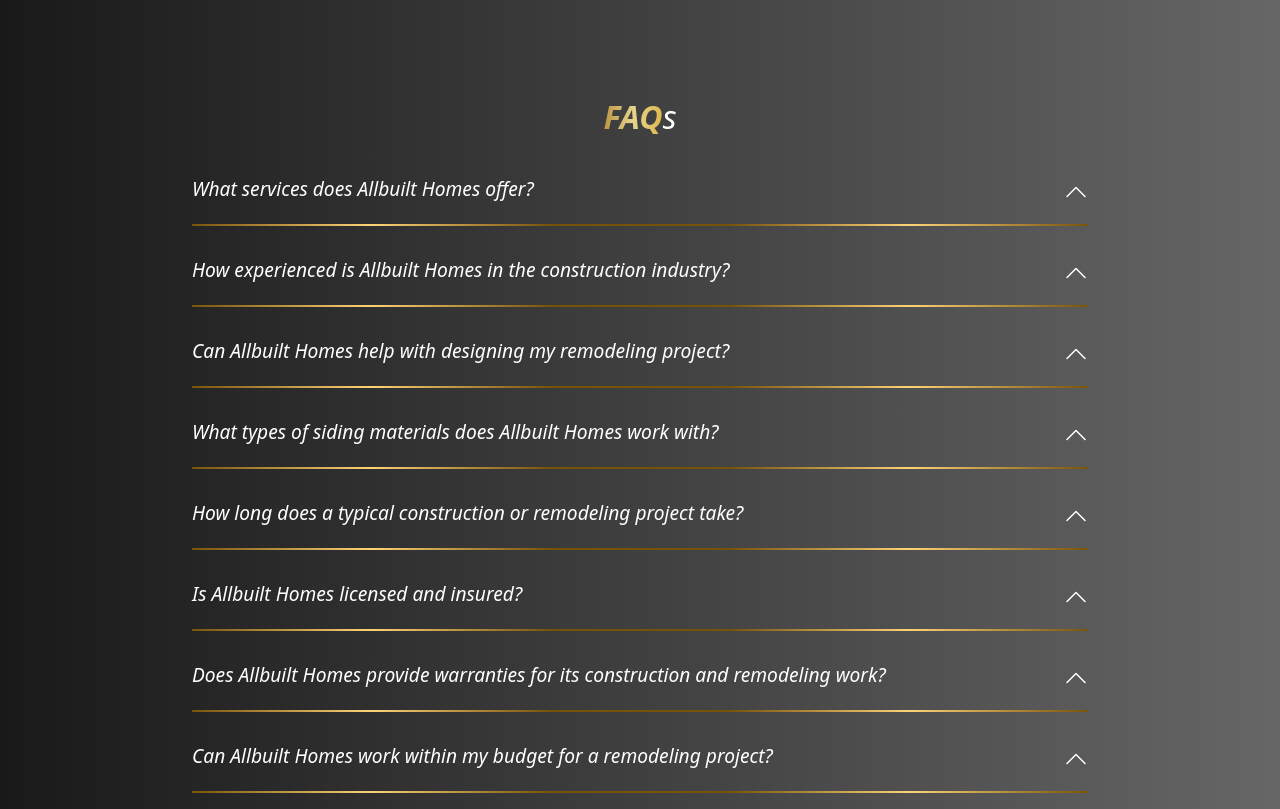
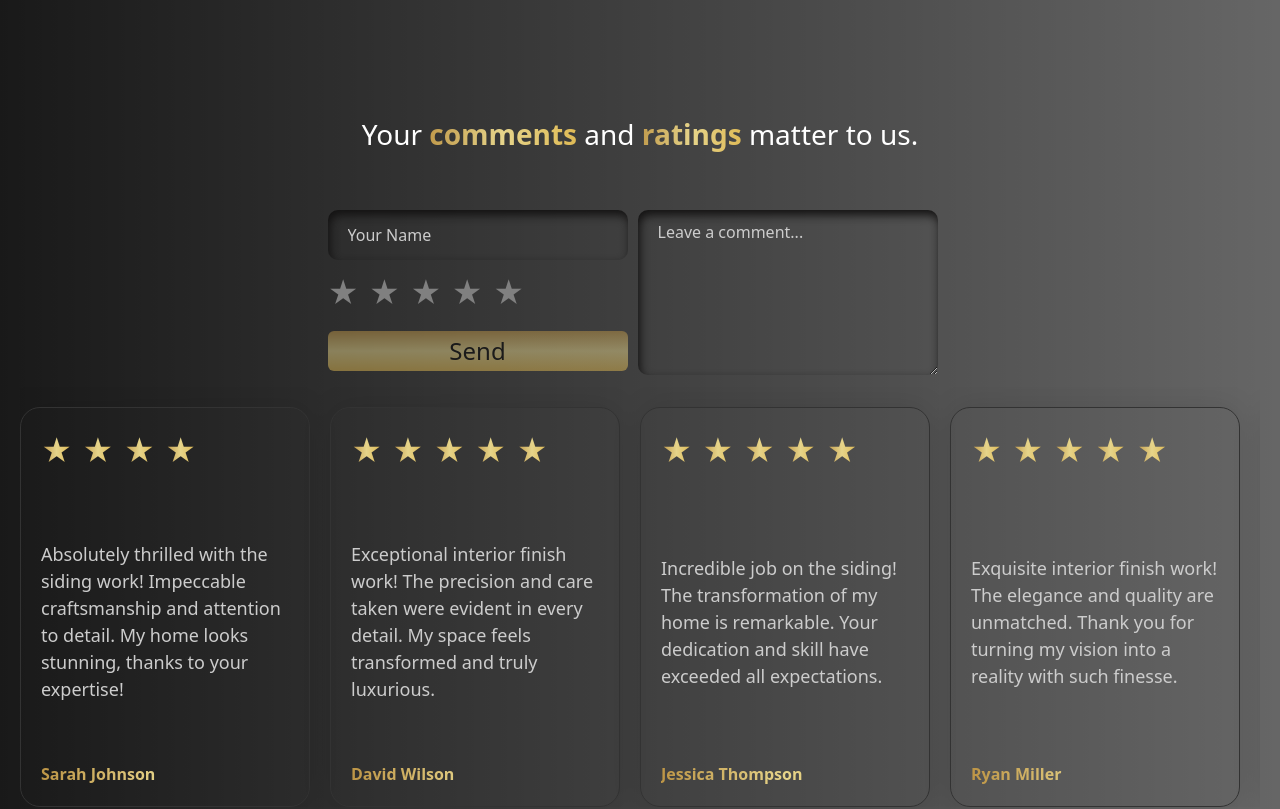
Before and after one commit to 1stIndominus/Construction, a React (Create React App) app: page / in a window 1280 px wide. Shown: the part 4164-4973 px from the top of the page. Built offline with nearby package versions, Linux system fonts and the light colour scheme.

Commit message:
adding rate block

```diff
--- /dev/null
+++ b/src/apis/commentsData.js
@@ -0,0 +1,34 @@
+const commentsData = [
+  {
+    id: 1,
+    rating: 4,
+    comment: "Absolutely thrilled with the siding work! Impeccable craftsmanship and attention to detail. My home looks stunning, thanks to your expertise!",
+    name: "Sarah Johnson"
+  },
+  {
+    id: 2,
+    rating: 5,
+    comment: "Exceptional interior finish work! The precision and care taken were evident in every detail. My space feels transformed and truly luxurious.",
+    name: "David Wilson"
+  },
+  {
+    id: 3,
+    rating: 5,
+    comment: "Incredible job on the siding! The transformation of my home is remarkable. Your dedication and skill have exceeded all expectations.",
+    name: "Jessica Thompson"
+  },
+  {
+    id: 4,
+    rating: 5,
+    comment: "Exquisite interior finish work! The elegance and quality are unmatched. Thank you for turning my vision into a reality with such finesse.",
+    name: "Ryan Miller"
+  },
+  {
+    id: 5,
+    rating: 4,
+    comment: "Outstanding siding work! The results speak volumes about your professionalism and expertise. My home has never looked better. Thank you!",
+    name: "Olivia Anderson"
+  }
+];
+
+export default commentsData;
--- a/src/apis/fetchData.js
+++ b/src/apis/fetchData.js
@@ -5,16 +5,13 @@
 const URI_API = `https://api.telegram.org/bot${TELEGRAM_TOKEN}/sendMessage`;
 
 export const postDataFromInputsToTelegram = (
-  values
+  message
 ) => {
-  const { userName, email, question } = values
-  const USER_DATA_MESSAGE = `UserName: ${userName}\nEmail: ${email}\nQuestion: ${question}`;
-
   try {
     Axios.post(URI_API, {
       chat_id: TELEGRAM_CHAT_ID,
       parse_mode: "html",
-      text: USER_DATA_MESSAGE,
+      text: message,
     });
   } catch (error) {
     console.log(error);
--- /dev/null
+++ b/src/components/card/CommentCard.jsx
@@ -0,0 +1,13 @@
+import React from 'react';
+import { StarRating } from "../../components/starRate/StarRating";
+import './commentCard.scss';
+
+export const Card = ({ rating, comment, name }) => {
+  return (
+    <div className="cards">
+      <StarRating totalStars={rating} onRate={() => {}} active={true} />
+      <div className="cards__comment">{comment}</div>
+      <span className="about__content--me-highlight">{name}</span>
+    </div>
+  );
+};
--- /dev/null
+++ b/src/components/card/commentCard.scss
@@ -0,0 +1,26 @@
+@import "../../utils/vars";
+@import "../../utils/mixins.scss";
+
+.cards {
+  display: flex;
+  flex-direction: column;
+  justify-content: space-between;
+  width: 300px;
+  height: 400px;
+  border: 1px solid var(--grey-dark);
+  border-radius: 20px;
+  padding: 20px;
+  box-shadow: 0 0 30px rgba(0, 0, 0, 0.1);
+
+  @include onDesktop {
+    width: 290px;
+  }
+
+  &__comment {
+    margin-top: 10px;
+    display: flex;
+    flex-wrap: wrap;
+    color: var(--grey-light);
+    font-size: 18px;
+  }
+}
--- a/src/components/form/FormWithFormik.jsx
+++ b/src/components/form/FormWithFormik.jsx
@@ -17,7 +17,10 @@
 
   const onSubmit = (values, { resetForm }) => {
     console.log("values", values);
-    postDataFromInputsToTelegram(values);
+    const { userName, email, question } = values
+    const USER_DATA_MESSAGE = `UserName: ${userName}\nEmail: ${email}\nQuestion: ${question}`;
+
+    postDataFromInputsToTelegram(USER_DATA_MESSAGE);
     resetForm();
     if (textareaRef.current) {
       textareaRef.current.value = "";
--- /dev/null
+++ b/src/components/starRate/StarRating.jsx
@@ -0,0 +1,28 @@
+import React, {useState} from 'react';
+import './starRating.scss';
+
+export const StarRating = ({ totalStars, onRate, active }) => {
+  const [rating, setRating] = useState(0);
+
+  const handleClick = (value) => {
+    setRating(value);
+    onRate(value);
+  };
+
+  return (
+    <div className="stars">
+      {[...Array(totalStars)].map((_, index) => {
+        const ratingValue = index + 1;
+        return (
+          <span
+            key={index}
+            className={`stars__star ${ratingValue <= rating ? 'about__content--me-highlight' : active ? 'about__content--me-highlight' : ''}`}
+            onClick={() => handleClick(ratingValue)}
+          >
+            ★
+          </span>
+        );
+      })}
+    </div>
+  );
+};
--- /dev/null
+++ b/src/components/starRate/starRating.scss
@@ -0,0 +1,14 @@
+.stars {
+  display: flex;
+  gap: 10px;
+
+  &__star {
+    cursor: pointer;
+    font-size: 30px;
+    color: grey;
+
+    &__active {
+      color: gold;
+    }
+  }
+}
--- /dev/null
+++ b/src/features/rating/CardList.jsx
@@ -0,0 +1,23 @@
+import React from "react";
+import commentsData from "../../apis/commentsData";
+import {Card} from '../../components/card/CommentCard'
+import "./cardList.scss";
+
+const CardList = () => {
+  return (
+    <div className="list">
+      <div className="list__card">
+          {commentsData.map((card) => (
+            <Card
+              key={card.id}
+              rating={card.rating}
+              comment={card.comment}
+              name={card.name}
+            />
+          ))}
+      </div>
+    </div>
+  );
+};
+
+export default CardList;
--- /dev/null
+++ b/src/features/rating/Rate.jsx
@@ -0,0 +1,87 @@
+import React, { useState, useCallback } from "react";
+import { postDataFromInputsToTelegram } from "../../apis/fetchData";
+import { StarRating } from "../../components/starRate/StarRating";
+import CardList from "./CardList";
+import "./rate.scss";
+
+const RatingWithComment = () => {
+  const [comment, setComment] = useState("");
+  const [rating, setRating] = useState(0);
+  const [name, setName] = useState("");
+
+  const isButtonDusabled = name.length && comment.length && rating;
+
+  const resetForm = useCallback(() => {
+    setComment("");
+    setRating(0);
+    setName("");
+  },[])
+
+  const handleRate = (value) => {
+    setRating(value);
+  };
+
+  const handleNameChange = (event) => {
+    setName(event.target.value);
+  };
+
+  const handleCommentChange = (event) => {
+    setComment(event.target.value);
+  };
+
+  const handleSubmit = (event) => {
+    event.preventDefault();
+    resetForm();
+    console.log(`Rating: ${rating}, Comment: ${comment}, Name: ${name}`);
+    const userComment = `Rating\nUserName: ${name}\nStars: ${rating}\nComment: ${comment}`
+    postDataFromInputsToTelegram(userComment)
+  };
+
+  return (
+    <div className="rate">
+      <h2 className="rate__title">
+        Your
+        <span className="about__content--me-highlight">{` comments `}</span>
+        and
+        <span className="about__content--me-highlight">{` ratings `}</span>
+        matter to us.
+      </h2>
+      <form onSubmit={handleSubmit} className="rate__form">
+        <div className="rate__part--one">
+          <input
+            required=""
+            type="text"
+            placeholder="Your Name"
+            value={name}
+            onChange={handleNameChange}
+            className="rate__input"
+          />
+          <StarRating totalStars={5} onRate={handleRate} />
+          <button
+            type="submit"
+            className={
+              isButtonDusabled
+                ? "coolinput__submit--button"
+                : "coolinput__submit--button-disabled"
+            }
+            disabled={!isButtonDusabled}
+          >
+            <span className="coolinput__submit--button-text">Send</span>
+          </button>
+        </div>
+        <textarea
+          className="rate__textinput"
+          value={comment}
+          onChange={handleCommentChange}
+          placeholder="Leave a comment..."
+          rows="2"
+          cols="50"
+        />
+        <br />
+      </form>
+      <CardList />
+    </div>
+  );
+};
+
+export default RatingWithComment;
--- /dev/null
+++ b/src/features/rating/cardList.scss
@@ -0,0 +1,10 @@
+.list {
+  width: 100%;
+  overflow-x: auto;
+
+  &__card {
+    display: inline-flex;
+    gap: 20px;
+    margin-top: 20px;
+  }
+}
--- /dev/null
+++ b/src/features/rating/rate.scss
@@ -0,0 +1,93 @@
+@import "../../utils/vars";
+@import "../../utils/mixins.scss";
+
+.rate {
+  display: flex;
+  flex-direction: column;
+  margin-top: 100px;
+  align-items: center;
+  padding: 20px;
+
+  &__title {
+    color: #fff;
+    font-size: 18px;
+    align-self: center;
+
+    @include onAverage {
+      font-size: 28px;
+    }
+  }
+
+  &__form {
+    display: flex;
+    margin-top: 20px;
+    justify-content: center;
+    flex-direction: column;
+    width: 100%;
+
+    @include onTablet {
+      width: 70%;
+    }
+    @include onAverage {
+      flex-direction: row;
+      margin-top: 50px;
+      width: 100%;
+    }
+  }
+
+  &__part {
+    &--one {
+      display: flex;
+      flex-direction: column;
+
+      @include onAverage {
+        margin-right: 10px;
+        max-width: 300px;
+      }
+    }
+  }
+
+  &__input {
+    background: none;
+    border: none;
+    outline: none;
+    width: 100%;
+    height: 50px;
+    padding: 10px 20px;
+    font-size: 16px;
+    border-radius: 10px;
+    box-shadow: inset 2px 5px 10px rgb(19, 18, 18);
+    color: #fff;
+    margin-bottom: 10px;
+
+    @include onAverage {
+      width: 300px;
+    }
+  }
+
+  &__textinput {
+    display: flex;
+    align-content: center;
+    background: none;
+    border: none;
+    outline: none;
+    width: 100%;
+    height: 150px;
+    padding: 10px 20px;
+    font-size: 16px;
+    border-radius: 10px;
+    box-shadow: inset 2px 5px 10px rgb(19, 18, 18);
+    color: #fff;
+    margin-right: 15px;
+    margin-bottom: 12px;
+
+    @include onAverage {
+      max-width: 300px;
+      height: 165px;
+    }
+  }
+}
+
+::placeholder {
+  color: var(--grey-light);
+}
--- a/src/screens/home-screen/HomeScreen.jsx
+++ b/src/screens/home-screen/HomeScreen.jsx
@@ -13,6 +13,7 @@
 import { FAQ } from "../../features/faq/FAQ";
 import { ContactUs } from "../../features/contact us/ContactUs";
 import { ChatButton } from "../../components/buttons/ChatButton";
+import RatingWithComment from "../../features/rating/Rate";
 
 export function HomeScreen() {
   const { show, toggle } = useContext(MyProvider);
@@ -29,6 +30,7 @@
       <DemoSection />
       <ImageSwiper />
       <CompanyDirector />
+      <RatingWithComment />
       <FAQ />
       <ContactUs />
       <Footer />
```
